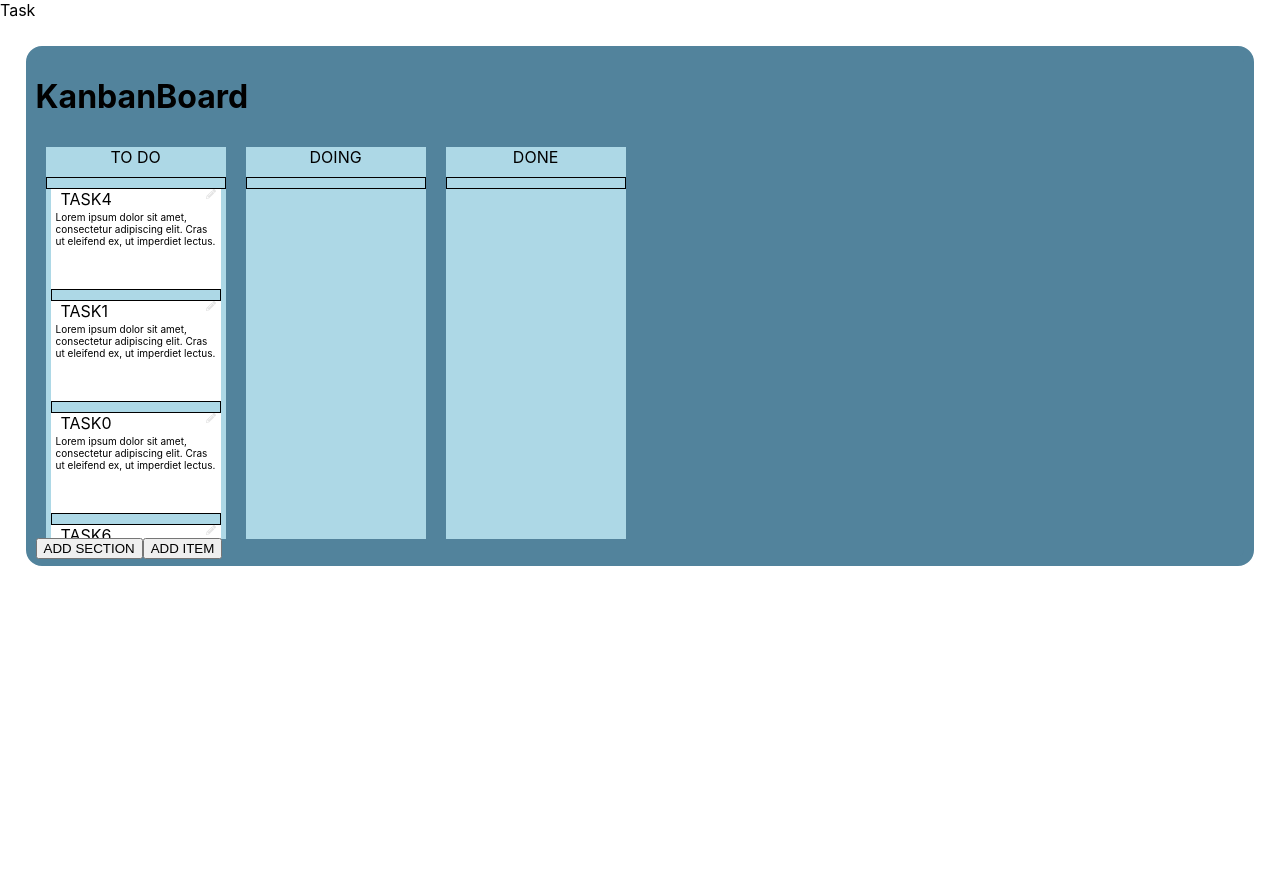
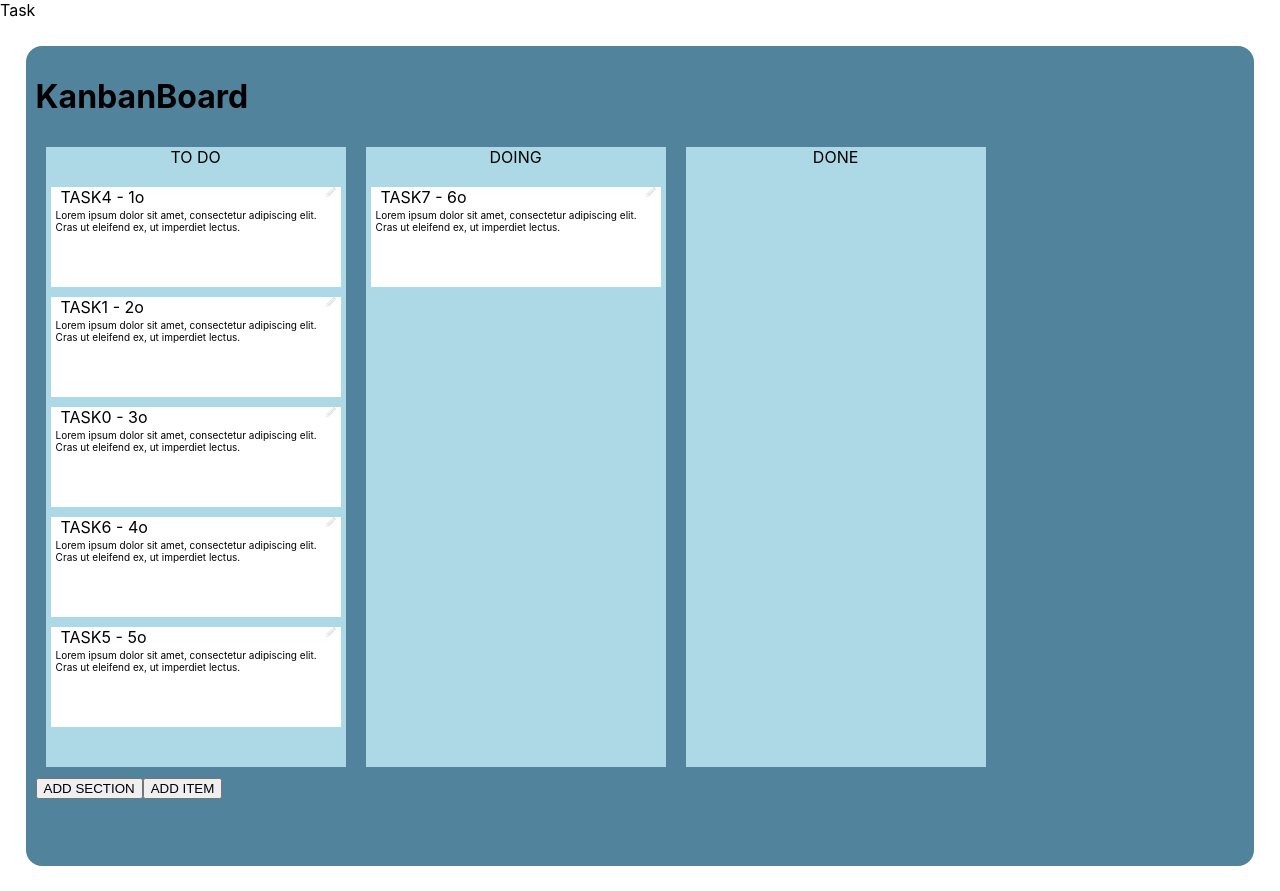
Before and after one commit to DaniloVieira/tasklist-new, a React (Create React App) app: page / in a window 1280 px wide. Before the commit the page ends 800 px from the top, so only its background shows below. Built offline with nearby package versions, Linux system fonts and the light colour scheme.

Commit message:
Drag and drop

```diff
--- a/src/components/Kanban/Kanban.js
+++ b/src/components/Kanban/Kanban.js
@@ -49,17 +49,17 @@ class Kanban extends Component {
                 title: 'TASK6',
                 status: 'TO DO',
                 description: 'Lorem ipsum dolor sit amet, consectetur adipiscing elit. Cras ut eleifend ex, ut imperdiet lectus.'
+            },
+            {
+                id: 6,
+                order: 6,
+                title: 'TASK7',
+                status: 'DOING',
+                description: 'Lorem ipsum dolor sit amet, consectetur adipiscing elit. Cras ut eleifend ex, ut imperdiet lectus.'
             }
         ],
         showModalAddSection: false,
-        showModalAddItem: false,
-
-        task: {
-            id: null,
-            title: '',
-            status: 'TO DO',
-            description: ''
-        }
+        showModalAddItem: false
     }
 
     constructor(props) {
@@ -74,19 +74,21 @@ class Kanban extends Component {
         return [...tasks].sort((a, b) => a.order-b.order);
     }
 
-    componentDidMount() {
-        console.log('[componentDidMount]');
-    }
+    // componentDidMount() {
+    //     console.log('[componentDidMount]');
+    // }
 
-    componentDidUpdate(){
-        console.log('[componentDidUpdate]');
-    }
+    // componentDidUpdate(){
+    //     console.log('[componentDidUpdate]');
+    // }
 
     itemDroped = (task) => {
         const updatedTasks = [...this.state.tasks];
         const taskIndex = updatedTasks.findIndex( t => t.id === task.id);
-        updatedTasks.splice(taskIndex, 1, task);
-        this.setState({tasks: this.sortTasks(updatedTasks)});
+        updatedTasks.splice(taskIndex, 1);
+        updatedTasks.splice(task.order-1, 0, task);
+        const reordered = updatedTasks.map((t, i) => ({...t, order: i+1}));
+        this.setState({tasks: reordered});
     }
 
     getStatusList(){
@@ -112,7 +114,6 @@ class Kanban extends Component {
         if(task.id === null){
             tasks = [task, ...this.state.tasks];
             task.id = tasks.length + 1;
-
         } else {
             const taskIndex = this.state.tasks.findIndex(tsk => tsk.id === task.id);
             tasks = [...this.state.tasks];
@@ -146,7 +147,6 @@ class Kanban extends Component {
     }
 
     render(){
-        console.log('[render]');
         return (
             <Aux>
                 <Modal show={this.state.showModalAddSection} modalClosed={() => this.toggleSectionModalHandler(false)}>
--- a/src/components/Kanban/KanbanBoard/KanbanAddItem/KanbanAddItem.js
+++ b/src/components/Kanban/KanbanBoard/KanbanAddItem/KanbanAddItem.js
@@ -5,42 +5,26 @@ import Button from '../../../UI/Button/Button';
 
 class KanbanAddItem extends Component {
 
-    // state = {
-    //     item:{
-    //         title: '',
-    //         status: 'TO DO',
-    //         description: ''
-    //     }
+    newTask = {
+        id: null,
+            title: '',
+            status: 'TO DO',
+            description: ''
+    }
 
-    //     //item: this.props.task
-    // }
-
-    // componentWillReceiveProps(){
-    //     console.log(this.props.task);
-    // }
-    // componentDidUpdate(){
-    //     console.log('[componentDidUpdate] '+this.props.task);
-    //     //this.setState({item: this.props.task });
-    // }
-    // componentDidMount(){
-    //     console.log('[componentDidMount] '+this.props.task);
-    //     this.setState({item: this.props.task });
-    // }
-
-
-    // handleChange = (event, field)  => {
-    //     const item = {...this.state.item};
-    //     item[field] = event.target.value;
-    //     this.setState({item: item });
-    // }
+    state = {
+        task: {...this.newTask}
+    }
 
     handleAddItem = () => {
-        this.props.submitItemHandler(this.props.task);
-        // this.setState({item:{
-        //     title: '',
-        //     status: 'TO DO',
-        //     description: ''
-        // }});
+        this.props.submitItemHandler(this.state.task);
+        this.setState({task: this.newTask });
+    }
+
+    handleChange = (event, field)  => {
+        const task = {...this.state.task};
+        task[field] = event.target.value;
+        this.setState({task: task });
     }
 
     render(){
@@ -51,23 +35,23 @@ class KanbanAddItem extends Component {
             <Aux>
                 <label htmlFor="itemTittleIpt">
                     Title
-                    <input id="itemTittleIpt" type="text" value={this.props.task.title} onChange={(event) => this.props.handleChange(event, 'title')} />
+                    <input id="itemTittleIpt" type="text" value={this.state.task.title} onChange={(event) => this.handleChange(event, 'title')} />
                 </label>
                 <br/>
                 <label htmlFor="sectionStatusSel">
                     Status
-                    <select id="sectionStatusSel" defaultValue={this.props.task.status} onChange={(event) => this.props.handleChange(event, 'status')}>
+                    <select id="sectionStatusSel" defaultValue={this.state.task.status} onChange={(event) => this.handleChange(event, 'status')}>
                         {options}
                     </select>
                 </label>
                 <br/>
                 <label htmlFor="itemDesctxtA">
                     Descrition
-                    <textarea id="itemDesctxtA" rows="4" cols="50" value={this.props.task.description} onChange={(event) => this.props.handleChange(event, 'description')}></textarea>
+                    <textarea id="itemDesctxtA" rows="4" cols="50" value={this.state.task.description} onChange={(event) => this.handleChange(event, 'description')}></textarea>
                 </label>
                 <br/>
 
-                {this.props.task.title}
+                {this.state.task.title}
                 <br/>
                 <Button btnType="Success" clicked={this.handleAddItem}>ADD</Button>
             </Aux>
--- a/src/components/Kanban/KanbanBoard/KanbanBoard.module.css
+++ b/src/components/Kanban/KanbanBoard/KanbanBoard.module.css
@@ -4,7 +4,7 @@
     margin: 2%;
     border-radius: 16px;
     /* padding: 10px 0; */
-    height: 500px;
+    height: 800px;
 
 }
 
--- a/src/components/Kanban/KanbanBoard/KanbanCard/KanbanCard.js
+++ b/src/components/Kanban/KanbanBoard/KanbanCard/KanbanCard.js
@@ -6,7 +6,7 @@ const kanbanCard = (props) => {
 
     return (
         <div className={classes.KanbanItem}>
-            <header className={classes.itemHeader}>{props.task.title}<FaPencilAlt size={10} onClick={props.edit} /></header>
+            <header className={classes.itemHeader}>{[props.task.title, props.task.order+'o'].join(' - ')}<FaPencilAlt size={10} onClick={props.edit} /></header>
             <p>{props.task.description}</p>
         </div>
     );
--- a/src/components/Kanban/KanbanBoard/KanbanSection/KanbanSection.js
+++ b/src/components/Kanban/KanbanBoard/KanbanSection/KanbanSection.js
@@ -9,8 +9,7 @@ import Drag from '../../../UI/DragDrop/Drag'
 const kanbanSection = (props) => {
 
     // TODO pass the draged item to parent component as long as the section from and the section to
-    const itemDroped = (task, order) => {
-        console.log('[ITEM DROPED]', task, order);
+    const itemDroped = (task) => {
         const updatedTask = {
             ...task,
             status: props.title
@@ -18,30 +17,40 @@ const kanbanSection = (props) => {
         props.itemDroped(updatedTask)
     };
 
+
     const itemsToRender = props.tasks
-        .map(task => {
+        .map((task, i) => {
             return (
-                <div key={task.id} className={classes.dragble_card}>
+                <div key={task.id} className={classes.DragableCard}>
+                    <Drop order={task.order} onItemDropped={itemDroped}
+                        initialClass={[classes.DropZoneInitial, classes.DropZoneTransition].join(' ')}
+                        enterClass={[classes.DropZoneEnter, classes.DropZoneTransition].join(' ')}>
+                    </Drop>
                     <Drag  dataItem={task} >
                         <KanbanCard taskId={task.id} task={task} key={task.title} edit={() => props.clickEditItem(true, task)} />
                     </Drag>
-                    <Drop order={task.order} onItemDropped={itemDroped}
-                        initialClass={classes.drop_zone_initial}
-                        enterClass={classes.drop_zone_enter}>
-                    </Drop>
                 </div>
             )
         });
 
+    const getLastOrder = () => {
+        const lastTaks = [...props.tasks].pop();
+        return lastTaks === undefined ? 999 : lastTaks.order + 1
+    }
+
+
+
     return (
             <div className={classes.KanbanSection}>
                 <header className={classes.sectionHeader}>{props.title}</header>
-                <Drop onItemDropped={itemDroped}
-                    initialClass={classes.drop_zone_initial}
-                    enterClass={classes.drop_zone_enter}>
-                </Drop>
                 <div className={classes.sectionItems}>
                     {itemsToRender}
+                    <Drop order={getLastOrder()} onItemDropped={itemDroped}
+                        initialClass={classes.DropZoneInitialDefault}
+                        enterClass={[classes.DropZoneInitialDefault, classes.DropZoneEnterDefault].join(' ')}>
+                            <div style={props.tasks.length === 0 ? null : {height: '100px'}}
+                             className={[classes.active, classes.DropZoneTransition].join(' ')}></div>
+                    </Drop>
                 </div>
             </div>
 
--- a/src/components/Kanban/KanbanBoard/KanbanSection/KanbanSection.module.css
+++ b/src/components/Kanban/KanbanBoard/KanbanSection/KanbanSection.module.css
@@ -2,9 +2,8 @@
     background-color: lightblue;
     /* border-radius: 16px;  */
     margin: 10px;
-    width: 180px;
-    height: 98%;
-
+    width: 300px;
+    /* height: 98%; */
 }
 
 .KanbanSection header.sectionHeader{
@@ -19,21 +18,39 @@
     height: 92%;
 }
 
-.dragble_card{
+.DragableCard{
     margin: 0px 5px 0px 5px;
-
-
 }
 
-.drop_zone_initial{
-    height: 10px;
-    border: solid black 0.5px
+.DropZoneInitialDefault{
+    height: 100%;
+    /* border: solid orangered 0.5px; */
+    margin: 0px 5px 0px 5px;
 }
 
-.drop_zone_enter{
+.DropZoneTransition{
+    transition: all 0.2s ease-out;
+}
+
+.DropZoneEnterDefault div.active{
     height: 100px;
     border: dotted orange 5px;
     background-color: lightgrey;
     margin-top: 5px;
     margin-bottom: 5px;
 }
+
+.DropZoneInitial{
+    height: 4px;
+    /* border: solid black 0.5px; */
+    margin-top: 3px;
+    margin-bottom: 3px;
+}
+
+.DropZoneEnter{
+    height: 100px;
+    border: dotted orange 5px;
+    background-color: lightgrey;
+    margin-top: 3px;
+    margin-bottom: 3px;
+}
--- a/src/components/UI/DragDrop/Drag.js
+++ b/src/components/UI/DragDrop/Drag.js
@@ -4,15 +4,8 @@ import React from 'react'
 
 const drag = (props) => {
     const dragStart = e => {
-        //TODO move this bloco to another component?
-       const task = {
-           ...props.dataItem,
-            order: props.order
-        }
-       //const strObj = JSON.stringify(props.dataItem);
-       const strObj = JSON.stringify(task);
-       console.log('[DRAG]',strObj);
-       e.dataTransfer.setData('drag_item', strObj);
+        const strObj = JSON.stringify(props.dataItem);
+        e.dataTransfer.setData('drag_item', strObj);
     }
     return (
         <div id={props.id} draggable onDragStart={dragStart} className={props.classes}>
--- a/src/components/UI/DragDrop/Drop.js
+++ b/src/components/UI/DragDrop/Drop.js
@@ -2,8 +2,7 @@ import React, {useState} from 'react';
 
 const Drop = (props) => {
 
-    const [isOver, setIsOver] = useState(false);
-    //const [style, setStyle] = useState([props.initialClass]);
+    const [counter, setCounter] = useState(0);
 
     const dragOver = (e) => {
         e.preventDefault();
@@ -11,37 +10,27 @@ const Drop = (props) => {
 
     const drop = (e) => {
         e.preventDefault();
-        const strObj = e.dataTransfer.getData('drag_item');
-        const droppedItem = JSON.parse(strObj);
-        console.log('[DROP]',  droppedItem);
+        const droppedItem = {...JSON.parse(e.dataTransfer.getData('drag_item'))};
+        const updatedOrder = props.order !== undefined ? props.order : droppedItem.order;
+        console.log('[drop]', droppedItem)
         if (droppedItem) {
-            props.onItemDropped(droppedItem);
-            setIsOver(false)
+            props.onItemDropped(
+                {
+                    ...droppedItem,
+                    order: updatedOrder
+                }
+            );
+            setCounter(0);
         }
     }
 
     const dragEnter = () => {
-        setIsOver(true);
-        //applyStyle();
+        setCounter(counter+1);
     }
 
     const dragLeave = () => {
-        setIsOver(false);
-        //applyStyle();
+        setCounter(counter-1);
     }
-
-    // const applyStyle = () => {
-    //     const aux = [];
-    //     console.log('[applyStyle]', isOver);
-    //     if(isOver){
-    //        aux.push(props.enterClass);
-    //     }else{
-    //         aux.pop();
-    //     }
-    //     setStyle(aux);
-    // }
-
-
 
     return (
         <div id={props.id}
@@ -49,7 +38,7 @@ const Drop = (props) => {
             onDrop={drop}
             onDragEnter={dragEnter}
             onDragLeave={dragLeave}
-            className={isOver ? props.enterClass : props.initialClass}>
+            className={counter === 0 ? props.initialClass : props.enterClass}>
             {props.children}
         </div>
     );
```
